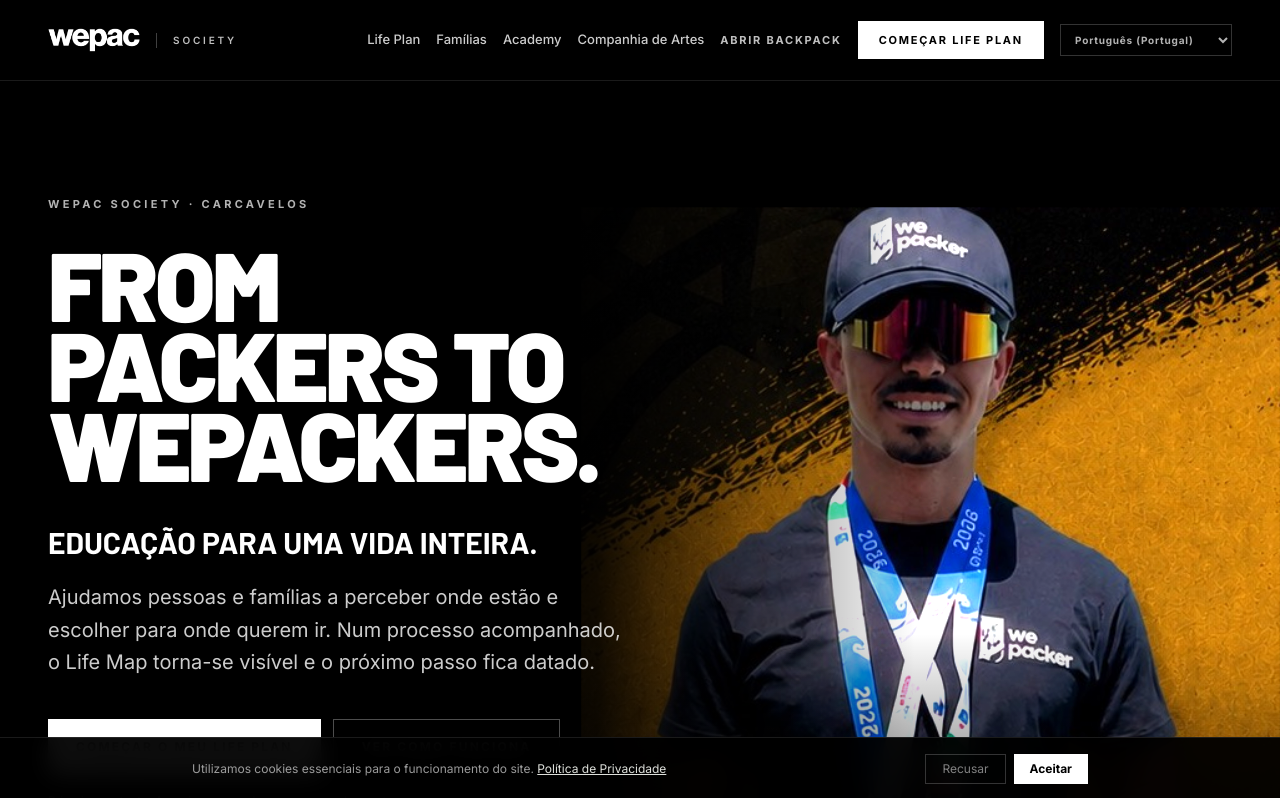
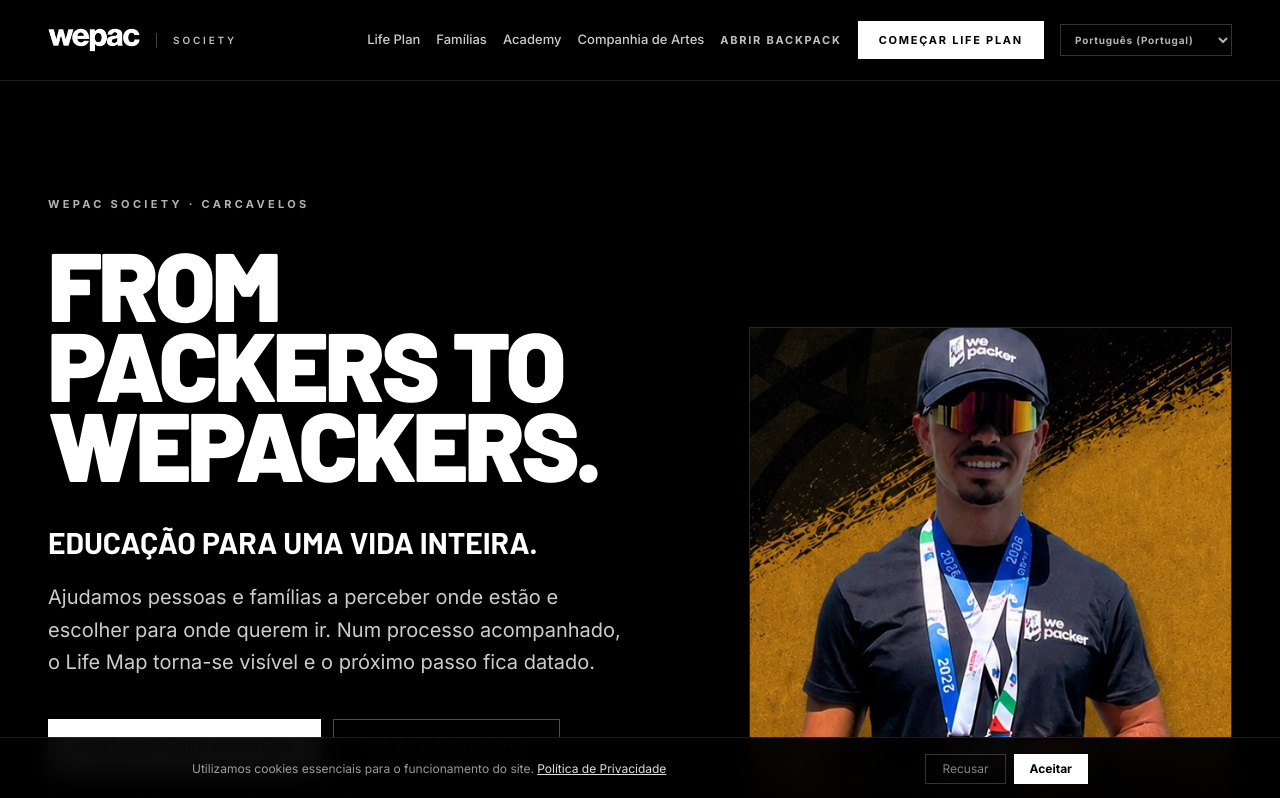
Before and after one commit to rvaldemar/wepac-site, a Next.js app: page /pt-PT/society in a window 1280 px wide. Shown: the top 798 px of the page. Built offline with nearby package versions, Linux system fonts and the light colour scheme.

Commit message:
fix: restore framed Society hero portrait

```diff
--- a/src/app/[locale]/society/page.tsx
+++ b/src/app/[locale]/society/page.tsx
@@ -88,32 +88,8 @@ export default async function SocietyPage({ params }: SocietyPageProps) {
       <main>
         <section className="relative isolate overflow-hidden border-b border-white/10 px-5 pb-20 pt-32 sm:px-8 lg:min-h-screen lg:px-12 lg:pb-24 lg:pt-40">
           <div className="absolute inset-0 -z-20 bg-black" />
-          <div className="absolute inset-y-0 right-0 -z-10 hidden w-[62%] lg:block">
-            <Image
-              src="/images/society/alex-florindo-portrait.jpg"
-              alt=""
-              fill
-              sizes="62vw"
-              priority
-              className="origin-bottom-right scale-[0.88] object-contain object-right-bottom [filter:brightness(1.2)_saturate(1.08)]"
-            />
-            <div
-              className="absolute inset-0"
-              style={{
-                background:
-                  "linear-gradient(90deg, #000 0%, rgba(0,0,0,.92) 14%, rgba(0,0,0,.38) 34%, transparent 54%, transparent 100%)",
-              }}
-            />
-            <div
-              className="absolute inset-0"
-              style={{
-                background:
-                  "linear-gradient(180deg, rgba(0,0,0,.2) 0%, transparent 18%, transparent 70%, rgba(0,0,0,.78) 100%)",
-              }}
-            />
-          </div>
 
-          <div className="mx-auto grid min-h-[650px] max-w-[1440px] items-end gap-12 lg:grid-cols-[1.15fr_0.85fr]">
+          <div className="mx-auto grid min-h-[650px] max-w-[1760px] items-end gap-12 lg:grid-cols-[1.15fr_0.85fr]">
             <FadeIn>
               <p className="text-[11px] font-bold uppercase tracking-[0.3em] text-white/70">
                 {copy.hero.eyebrow}
@@ -144,13 +120,14 @@ export default async function SocietyPage({ params }: SocietyPageProps) {
               <p className="mt-4 text-xs leading-relaxed text-white/65">{copy.hero.ctaNote}</p>
             </FadeIn>
 
-            <FadeIn delay={0.1} className="relative overflow-hidden border border-white/15 lg:hidden">
+            <FadeIn delay={0.1} className="relative overflow-hidden border border-white/15 shadow-[0_30px_100px_rgba(0,0,0,0.55)] lg:w-full lg:max-w-[520px] lg:justify-self-end">
               <Image
                 src="/images/society/alex-florindo-portrait.jpg"
                 alt={copy.hero.portraitAlt}
                 width={1080}
                 height={1080}
-                sizes="100vw"
+                sizes="(max-width: 1023px) 100vw, 520px"
+                priority
                 className="aspect-square w-full object-cover"
               />
               <p className="absolute inset-x-0 bottom-0 bg-gradient-to-t from-black/85 to-transparent p-5 text-[10px] font-bold uppercase tracking-[0.2em] text-white/90">
@@ -161,7 +138,7 @@ export default async function SocietyPage({ params }: SocietyPageProps) {
         </section>
 
         <section id="life-plan" className="scroll-mt-20 border-b border-white/10 px-5 py-24 sm:px-8 lg:px-12 lg:py-32">
-          <div className="mx-auto max-w-[1440px]">
+          <div className="mx-auto max-w-[1760px]">
             <FadeIn className="grid gap-10 lg:grid-cols-[0.72fr_1.28fr] lg:items-end">
               <div>
                 <p className="text-[11px] font-bold uppercase tracking-[0.22em] text-white/65">
@@ -204,7 +181,7 @@ export default async function SocietyPage({ params }: SocietyPageProps) {
         </section>
 
         <section className="border-b border-black/15 bg-wepac-gray px-5 py-24 text-black sm:px-8 lg:px-12 lg:py-32">
-          <div className="mx-auto max-w-[1440px]">
+          <div className="mx-auto max-w-[1760px]">
             <FadeIn className="max-w-3xl">
               <p className="text-[11px] font-bold uppercase tracking-[0.28em] text-black/65">{copy.landing.routesEyebrow}</p>
               <h2 className="mt-6 text-balance font-barlow text-5xl font-black uppercase leading-[0.9] tracking-[-0.04em] sm:text-7xl">
@@ -263,7 +240,7 @@ export default async function SocietyPage({ params }: SocietyPageProps) {
         </section>
 
         <section className="border-b border-white/10 px-5 py-24 sm:px-8 lg:px-12 lg:py-32">
-          <div className="mx-auto grid max-w-[1440px] gap-12 lg:grid-cols-[0.8fr_1.2fr] lg:items-end">
+          <div className="mx-auto grid max-w-[1760px] gap-12 lg:grid-cols-[0.8fr_1.2fr] lg:items-end">
             <FadeIn>
               <p className="text-[11px] font-bold uppercase tracking-[0.28em] text-white/65">{copy.platform.eyebrow}</p>
               <h2 className="mt-6 text-balance font-barlow text-5xl font-black uppercase leading-[0.9] tracking-[-0.04em] sm:text-7xl">
@@ -281,7 +258,7 @@ export default async function SocietyPage({ params }: SocietyPageProps) {
         </section>
 
         <section className="border-b border-white/10 bg-[#080808] px-5 py-24 sm:px-8 lg:px-12 lg:py-32">
-          <div className="mx-auto max-w-[1440px]">
+          <div className="mx-auto max-w-[1760px]">
             <div className="grid gap-px bg-white/15 md:grid-cols-3">
               <ProofImage src="/images/society/proof-jiu-jitsu.jpg" alt={copy.proof.media[0].alt} label={copy.proof.media[0].label} />
               <ProofImage src="/images/society/proof-alex-podium.jpg" alt={copy.proof.media[2].alt} label={copy.proof.media[2].label} />
--- a/src/components/society/SocietyFooter.tsx
+++ b/src/components/society/SocietyFooter.tsx
@@ -11,7 +11,7 @@ export function SocietyFooter() {
 
   return (
     <footer className="border-t border-white/10 bg-black text-white">
-      <div className="mx-auto max-w-[1440px] px-5 py-14 sm:px-8 lg:px-12 lg:py-20">
+      <div className="mx-auto max-w-[1760px] px-5 py-14 sm:px-8 lg:px-12 lg:py-20">
         <div className="grid gap-12 lg:grid-cols-[1.5fr_1fr_1fr_1fr]">
           <div>
             <Link href="/society" aria-label="WEPAC Society">
--- a/src/components/society/SocietyHeader.tsx
+++ b/src/components/society/SocietyHeader.tsx
@@ -30,7 +30,7 @@ export function SocietyHeader() {
   return (
     <header className="fixed inset-x-0 top-0 z-50 border-b border-white/10 bg-black/80 backdrop-blur-xl">
       <nav
-        className="mx-auto flex h-20 max-w-[1440px] items-center justify-between px-5 sm:px-8 lg:px-12"
+        className="mx-auto flex h-20 max-w-[1760px] items-center justify-between px-5 sm:px-8 lg:px-12"
         aria-label={common("navigation")}
       >
         <Link href="/society" className="flex items-center gap-4" aria-label="WEPAC Society">
@@ -111,7 +111,7 @@ export function SocietyHeader() {
           tabIndex={-1}
           className="border-t border-white/10 bg-black px-5 py-7 xl:hidden"
         >
-          <div className="mx-auto flex max-w-[1440px] flex-col">
+          <div className="mx-auto flex max-w-[1760px] flex-col">
             {navigation.map((item) => (
               <Link
                 key={item.key}
```
